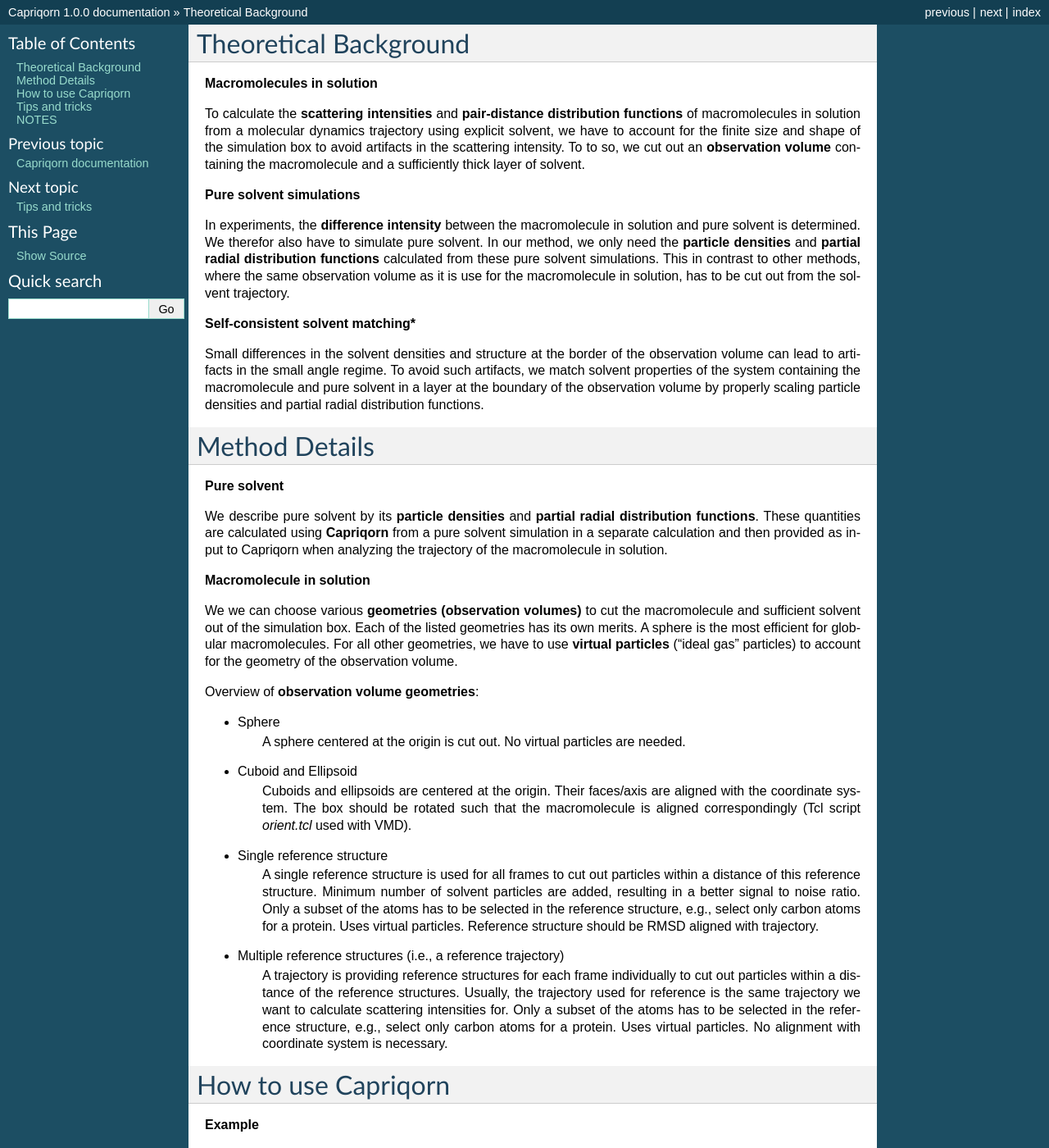
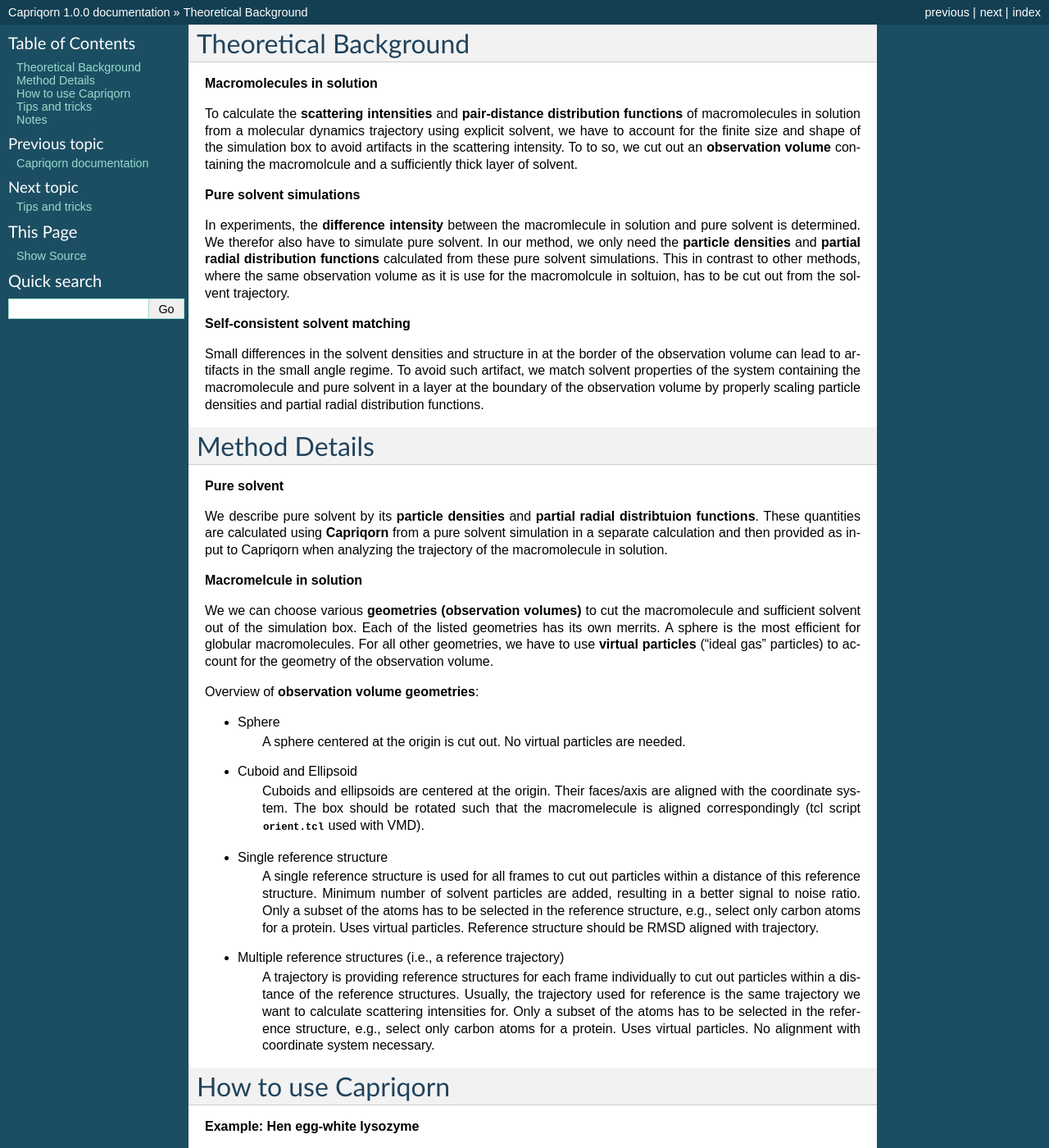
Before and after one commit to bio-phys/capriqorn, a Sphinx documentation site: the page built from doc/manual.rst, in a window 1280 px wide and 1400 px high. Shown: the whole window at 82% size. Built offline with Sphinx 7.4.7, drawn with Linux system fonts in a browser that asks for light colours; some of the changed text lies outside the part shown.

Commit message:
added documentation, scripts

```diff
--- a/doc/manual.rst
+++ b/doc/manual.rst
@@ -4,85 +4,46 @@
 
 **Macromolecules in solution**
 
-To calculate the **scattering intensities** and **pair-distance distribution
-functions** of macromolecules in solution from a molecular dynamics trajectory
-using explicit solvent, we have to account for the finite size and shape of the
-simulation box to avoid artifacts in the scattering intensity.  To to so, we cut
-out an **observation volume** containing the macromolecule and a sufficiently
-thick layer of solvent.
+To calculate the **scattering intensities** and **pair-distance distribution functions** of macromolecules in solution from a molecular dynamics trajectory using explicit solvent, we have to account for the finite size and shape of the simulation box to avoid artifacts in the scattering intensity.  To to so, we cut out an **observation volume** containing the macromolcule and a sufficiently thick layer of solvent.
 
 **Pure solvent simulations**
 
-In experiments, the **difference intensity** between the macromolecule in
-solution and pure solvent is determined. We therefor also have to simulate pure
-solvent. In our method, we only need the **particle densities** and **partial
-radial distribution functions** calculated from these pure solvent simulations.
-This in contrast to other methods, where the same observation volume as it is
-use for the macromolecule in solution, has to be cut out from the solvent
-trajectory.
+In experiments, the **difference intensity** between the macromlecule in solution and pure solvent is determined. We therefor also have to simulate pure solvent. In our method, we only need the **particle densities** and **partial radial distribution functions** calculated from these pure solvent simulations. This in contrast to other methods, where the same observation volume as it is use for the macromolcule in soltuion, has to be cut out from the solvent trajectory.
 
-**Self-consistent solvent matching***
+**Self-consistent solvent matching**
 
-Small differences in the solvent densities and structure at the border of the
-observation volume can lead to artifacts in the small angle regime. To avoid
-such artifacts, we match solvent properties of the system containing the
-macromolecule and pure solvent in a layer at the boundary of the observation
-volume by properly scaling particle densities and partial radial distribution
-functions.
+Small differences in the solvent densities and structure in at the border of the observation volume can lead to artifacts in the small angle regime. To avoid such artifact, we match solvent properties of the system containing the macromolecule and pure solvent in a layer at the boundary of the observation volume by properly scaling particle densities and partial radial distribution functions.
 
 Method Details
 ==============
 
 **Pure solvent**
 
-We describe pure solvent by its **particle densities** and **partial radial
-distribution functions**. These quantities are calculated using **Capriqorn**
-from a pure solvent simulation in a separate calculation and then provided as
-input to Capriqorn when analyzing the trajectory of the macromolecule in
-solution.
+We describe pure solvent by its **particle densities** and **partial radial distribtuion functions**. These quantities are calculated using **Capriqorn** from a pure solvent simulation in a separate calculation and then provided as input to Capriqorn when analyzing the trajectory of the macromolecule in solution.
 
-**Macromolecule in solution**
+**Macromelcule in solution**
 
-We we can choose various **geometries (observation volumes)** to cut the
-macromolecule and sufficient solvent out of the simulation box. Each of the
-listed geometries has its own merits. A sphere is the most efficient for
-globular macromolecules. For all other geometries, we have to use **virtual
-particles** ("ideal gas" particles) to account for the geometry of the
-observation volume.
+We we can choose various **geometries (observation volumes)** to cut the macromolecule and sufficient solvent out of the simulation box. Each of the listed geometries has its own merrits. A sphere is the most efficient for globular macromolecules. For all other geometries, we have to use **virtual particles** ("ideal gas" particles) to account for the geometry of the observation volume.
 
 Overview of **observation volume geometries**:
 
 * Sphere
     A sphere centered at the origin is cut out. No virtual particles are needed.
 * Cuboid and Ellipsoid
-    Cuboids and ellipsoids are centered at the origin. Their faces/axis are
-    aligned with the coordinate system. The box should be rotated such that the
-    macromolecule is aligned correspondingly (Tcl script *orient.tcl* used with
-    VMD).
+    Cuboids and ellipsoids are centered at the origin. Their faces/axis are aligned with the coordinate system. The box should be rotated such that the macromelecule is aligned correspondingly (tcl script :download:`orient.tcl <./scripts/orient.tcl>` used with VMD).
 * Single reference structure
-    A single reference structure is used for all frames to cut out particles
-    within a distance of this reference structure. Minimum number of solvent
-    particles are added, resulting in a better signal to noise ratio. Only a
-    subset of the atoms has to be selected in the reference structure, e.g.,
-    select only carbon atoms for a protein. Uses virtual particles. Reference
-    structure should be RMSD aligned with trajectory.
+    A single reference structure is used for all frames to cut out particles within a distance of this reference structure. Minimum number of solvent particles are added, resulting in a better signal to noise ratio. Only a subset of the atoms has to be selected in the reference structure, e.g., select only carbon atoms for a protein. Uses virtual particles. Reference structure should be RMSD aligned with trajectory.
 * Multiple reference structures (i.e., a reference trajectory)
-    A trajectory is providing reference structures for each frame individually
-    to cut out particles within a distance of the reference structures. Usually,
-    the trajectory used for reference is the same trajectory we want to calculate
-    scattering intensities for. Only a subset of the atoms has to be selected in
-    the reference structure, e.g., select only carbon atoms for a protein. Uses
-    virtual particles. No alignment with coordinate system is necessary.
+    A trajectory is providing reference structures for each frame individually to cut out particles within a distance of the reference structures. Usually, the trajectory used for reference is the same trajectory we want to calculate scattering intensities for. Only a subset of the atoms has to be selected in the reference structure, e.g., select only carbon atoms for a protein. Uses virtual particles. No alignment with coordinate system necessary.
 
 
 How to use Capriqorn
 ====================
-**Example**
+**Example: Hen egg-white lysozyme**
 
 We provide example input and output files at
-http://ftp.biophys.mpg.de/tbhummer/Capriqorn. We suggest to use it to get
-started. You can pick the parameter files for the geometry of your choice and
-adapt them accordingly.
+http://ftp.biophys.mpg.de/tbhummer/Capriqorn.
+We suggest to use it to get started. You can pick the parameter files for the geometry of your choice and adapt them accordingly.
 
 #. **Prerequisites**
 
@@ -90,68 +51,54 @@
         * PDB file (provides atom names)
         * Trajectory file
     * Mapping of atom names to element names
-        Different force fields use different atom names. We have to map these
-        names onto the corresponding element names, which determine the form
-        factors for each element. This information is saved in a file we usually
-        call *alias.dat*. This file contains the atom name provided by the force
-        field in the firs column and the element name in the second column. We
-        provide a script, which extracts atom names from a pdb and which
-        provides a first guess of the element names.
+        Different force fields use different atom names. We have to map these names onto the corresponding element names, which determine the form factors for each element. This information is saved in a file we usually call *alias.dat*. This file contains the atom name provided by the force field in the first column and  the element name in the second column.
+        The bash script :download:`get_aliases_initial_guess_from_pdb.sh <./scripts/get_aliases_initial_guess_from_pdb.sh>` extracts atom names from a pdb and provides a first guess of the element names.
         **!!!YOU HAVE TO EDIT THIS FILE BY HAND AND MAKE CORRECTIONS!!!**
 
 #. **Pure solvent**
-   * We suggest to use orthorombic (cubic) boxes of similar size as the simulation of the macromolecule in solution.
-   * The composition of the pure solvent should be the same as in the simulation of the macromolecule.
+    * We suggest to use orthorombic (cubic) boxes of similar size as the simulation of the macromolecule in solution.
+    * The composition of the pure solvent should be the same as in the simulation of the macromolecule.
 
 
-#. **Macromolecule in solution**
+#. **Macromelcule in solution**
 
     * Preparation of the trajectory
 
-        The macromolecule has to be centered in the box, ideally maximizing the solvent
-        thickness around the macromolecule, i.e., maximizing the minimum distance of
-        atoms of the macromolecule to the box borders:
+        The macromolecule has to be centered in the box, ideally maximizing the solvent thickness around the macromolecule, i.e., maximizing the minimum distance of atoms of the macromolecule to the box borders:
 
         * Sphere:   Center macromolecule
-        * Cuboid:   Center macromolecule and align principal axis with VMD (tcl script *orient.tcl*)
-        * Ellipsoid: Center macromolecule and align principal axis with VMD (tcl script *orient.tcl*)
+        * Cuboid:   Center macromolecule and align principal axis with VMD (tcl script :download:`orient.tcl <./scripts/orient.tcl>`)
+        * Ellipsoid: Center macromolecule and align principal axis with VMD (tcl script :download:`orient.tcl <./scripts/orient.tcl>`)
         * Reference: RMSD alignment of the macromolecule with chosen reference structure.
         * MultiReference: When using the same trajectories as input and reference, nothing has to be done.
 
-        Trajectories can be prepared with VMD (wrapping of the box:
-        http://www.ks.uiuc.edu/Research/vmd/plugins/pbctools/ ) or if you use Gromacs
-        using *trjconv* (*gmx trjconv* in newer versions).
+        Trajectories can be prepared with VMD (wrapping of the box: http://www.ks.uiuc.edu/Research/vmd/plugins/pbctools/ ) or if you use Gromacs using
+        *trjconv* (*gmx trjconv* in newer versions).
 
-    * Preprocessing: capriq preproc -f preprocessor.yaml
+    * Preprocessing: capriq preproc -f histograms.yaml
         * Run the preprocessor for each trajectory separately.
 
     * Histogram calculation: capriq histo -f histograms.yaml
         * Multiple trajectory h5-files (preprocessor output) can be read in.
 
-    * Postprocessing: capriq posproc -f postprocessor.yaml
+    * Postprocessing: capriq postproc -f postprocessor.yaml
 
-        * Multiple histogram h5-files can be read in at once for postprocessing.
-        * The output is stored in an hdf5 file, which can be unpacked using
-          "capriq unpack" such that the output files are available in ASCII
-          format.
+        * Multiple histogram h5-files can be read in at once for postprocessing
+        * The output is stored in and hdf5 file, which can be unpacked using "capriq unpack" such that the output files are available in ASCII format.
 
 #. **Analysis**
-
-    * Reading in hdf5 files with python
+    * Reading in hdf5 files with python (template is coming soon!)
 
 
 Tips and tricks
 ===============
 
-* Use VMD to choose the geometry. Using selection strings, you can choose the
-  representation in VMD which visualize various geometries.
-* The preprocessor can write out xyz files which you can visualize using VMD to
-  check that the macromolecule has been cut out correctly.
+* Use VMD to choose geometry.
+    Using selection strings, you can choose representation in VMD which visualize various geometries.
+* The preprocessor can write out xyz files which you can visualize using VMD to check that the macromolecule has been cut out correctly.
 
-NOTES
+Notes
 =====
 
-* Efficiency: In the current code, the histogram calculation in Cadishi has been
-  highly optimized. Compared to the histogram calculation, the preprocessor,
-  however, can take a significant amount of time as it has not been fully
-  optimized yet.
+* Efficiency:
+    * In the current version of the code, the histogram calculation in Cadishi has been highly optimized. Compared to the histogram calculation, the preprocessor, however, can take a significant amount of time as it has not been fully optimized yet.
```
Also changed, not shown: 2 other files.
